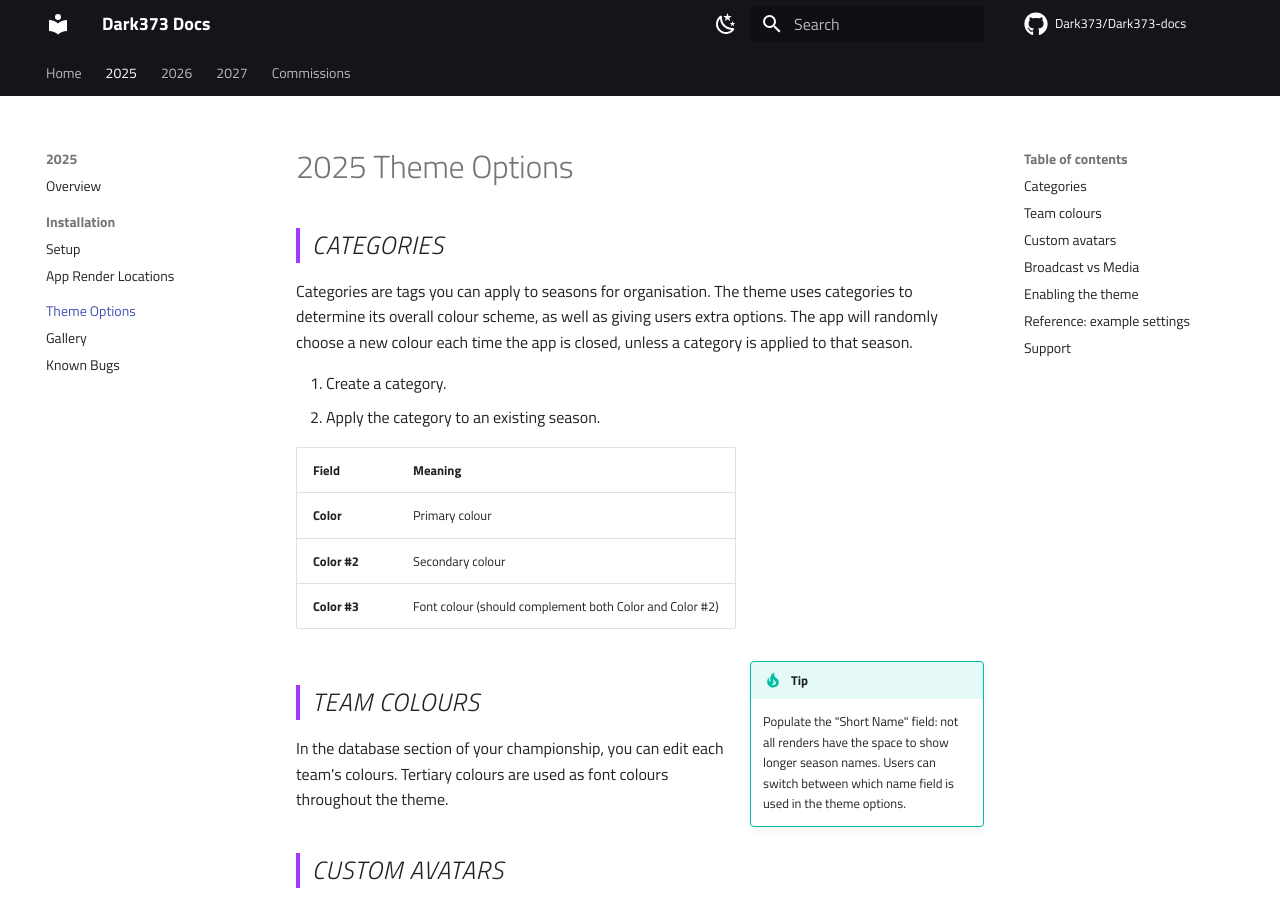
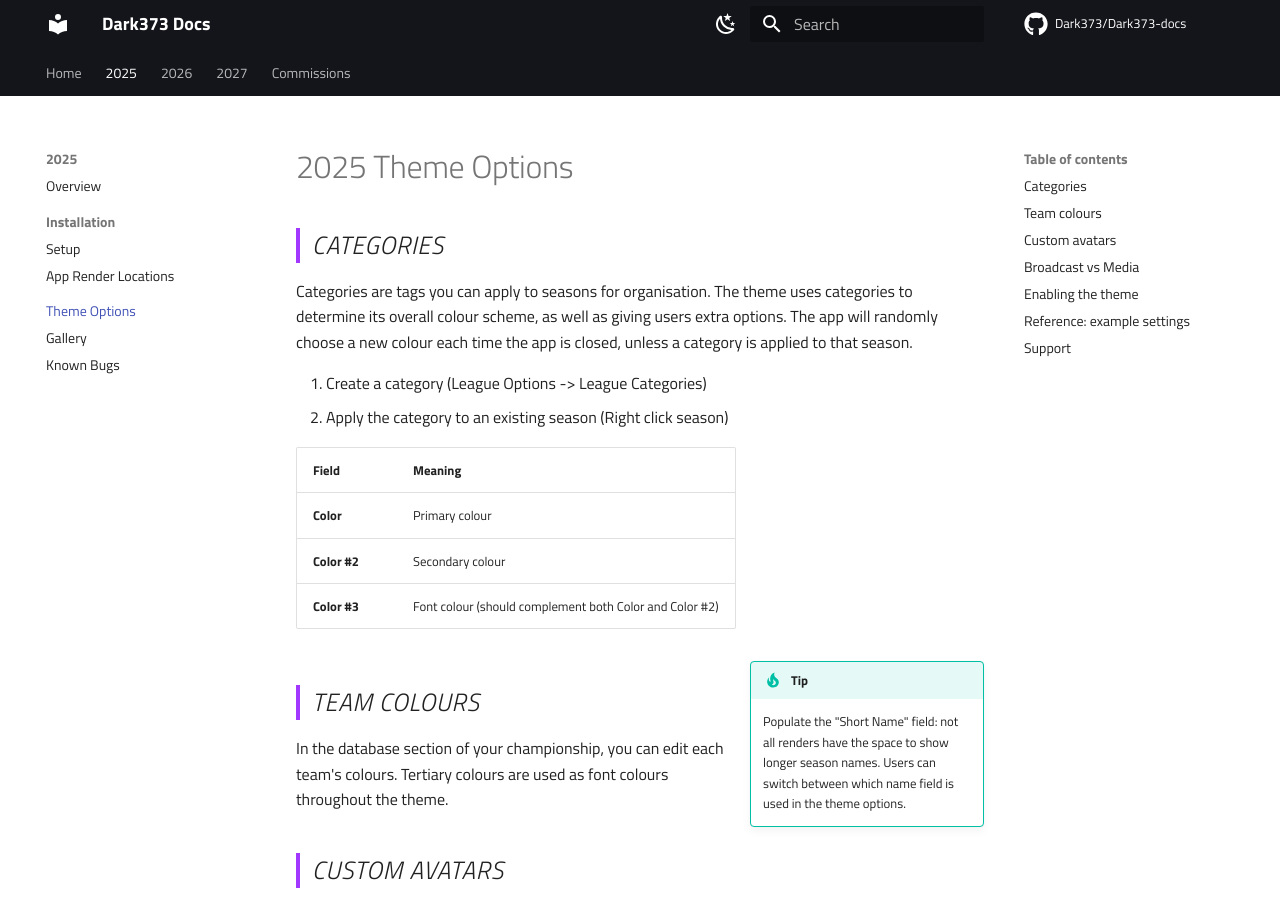
Before and after one commit to Dark373/Dark373-docs, an MkDocs documentation site: the page built from docs/f1-2025-theme/theme-options.md, in a window 1280 px wide and 900 px high. Built offline with MkDocs 1.6.1 and Material for MkDocs 9.7.7, drawn with Linux system fonts in a browser that asks for light colours; comment, search, counter and statistics services are not loaded.

Commit message:
Update theme-options.md

```diff
--- a/docs/f1-2025-theme/theme-options.md
+++ b/docs/f1-2025-theme/theme-options.md
@@ -7,8 +7,8 @@ uses categories to determine its overall colour scheme, as well as giving
 users extra options. The app will randomly choose a new colour each time
 the app is closed, unless a category is applied to that season.
 
-1. Create a category.
-2. Apply the category to an existing season.
+1. Create a category (League Options -> League Categories)
+2. Apply the category to an existing season (Right click season)
 
 | Field | Meaning |
 | --- | --- |
```
